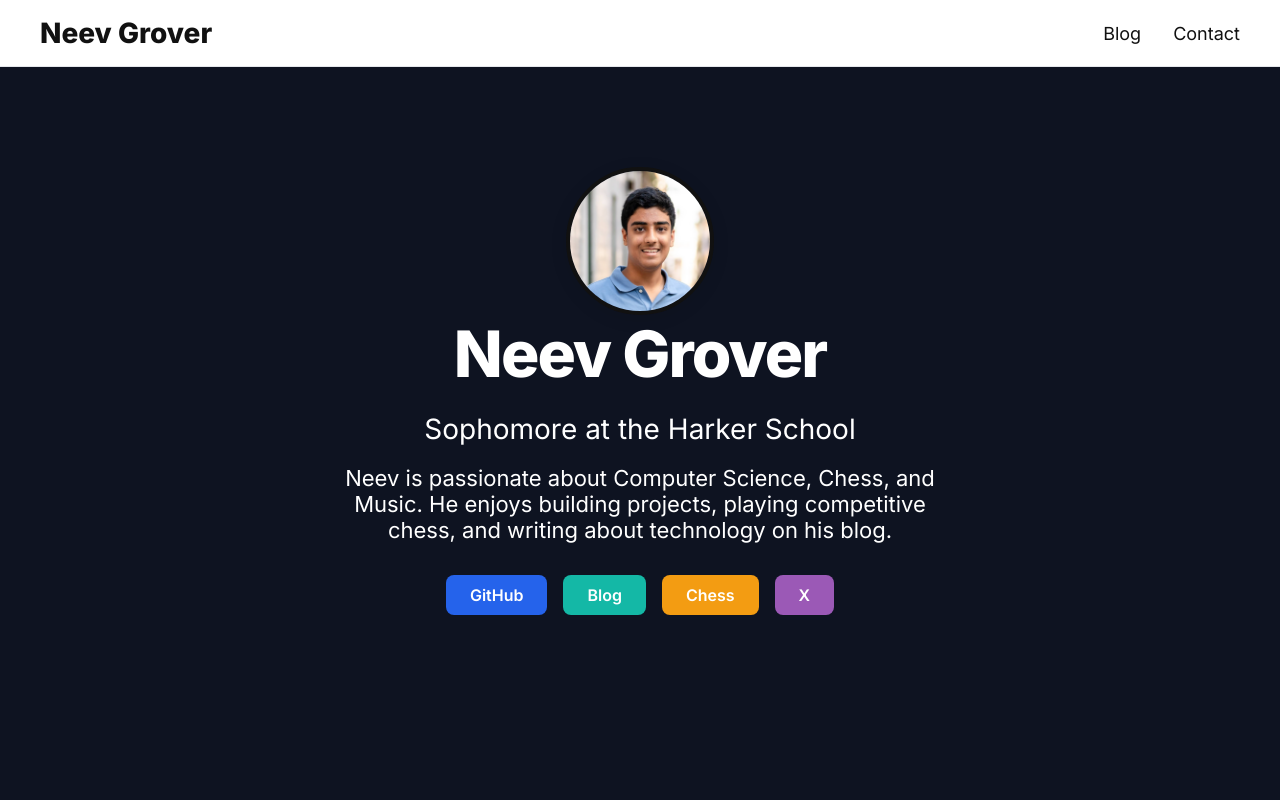
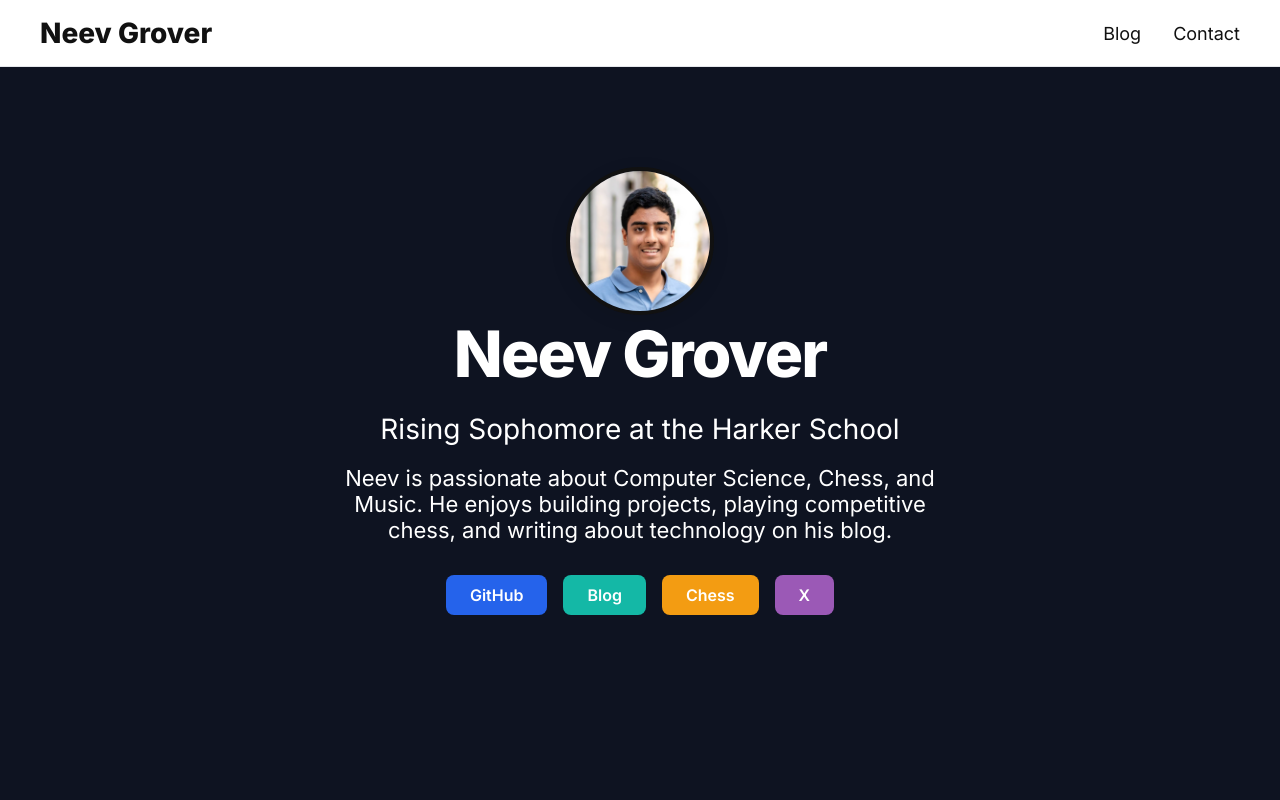
Before and after one commit to groverneev/Neev_Website, a Next.js app: page / in a window 1280 px wide. Shown: the top 800 px of the page. Built offline with nearby package versions, Linux system fonts and the light colour scheme.

Commit message:
idk_what_to_write

```diff
--- a/app/page.tsx
+++ b/app/page.tsx
@@ -41,7 +41,7 @@ export default function Home() {
           Neev Grover
         </h1>
         <h2 style={{ fontSize: 28, fontWeight: 400, margin: '1.2rem 0' }}>
-          Sophomore at the Harker School
+          Rising Sophomore at the Harker School
         </h2>
         <p style={{ fontSize: 22, maxWidth: 600, margin: '0 auto 2rem auto' }}>
           Neev is passionate about Computer Science, Chess, and Music. He enjoys building projects,
```
